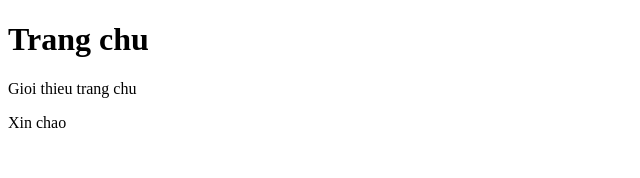
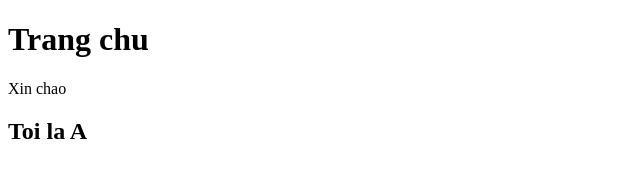
Before and after one commit to ThanhDuy2024/Bai-14-Hoc-Git, a plain HTML site: page index.html in a window 1280 px wide. Shown: the whole page, without its empty margins (0-640 px from the left). Drawn offline with Linux system fonts and the light colour scheme.

Commit message:
Update Page Home

```diff
--- a/index.html
+++ b/index.html
@@ -7,7 +7,7 @@
 </head>
 <body>
     <h1>Trang chu</h1>
-    <p>Gioi thieu trang chu</p>
     <p>Xin chao</p>
+    <h2>Toi la A</h2>
 </body>
 </html>
```
